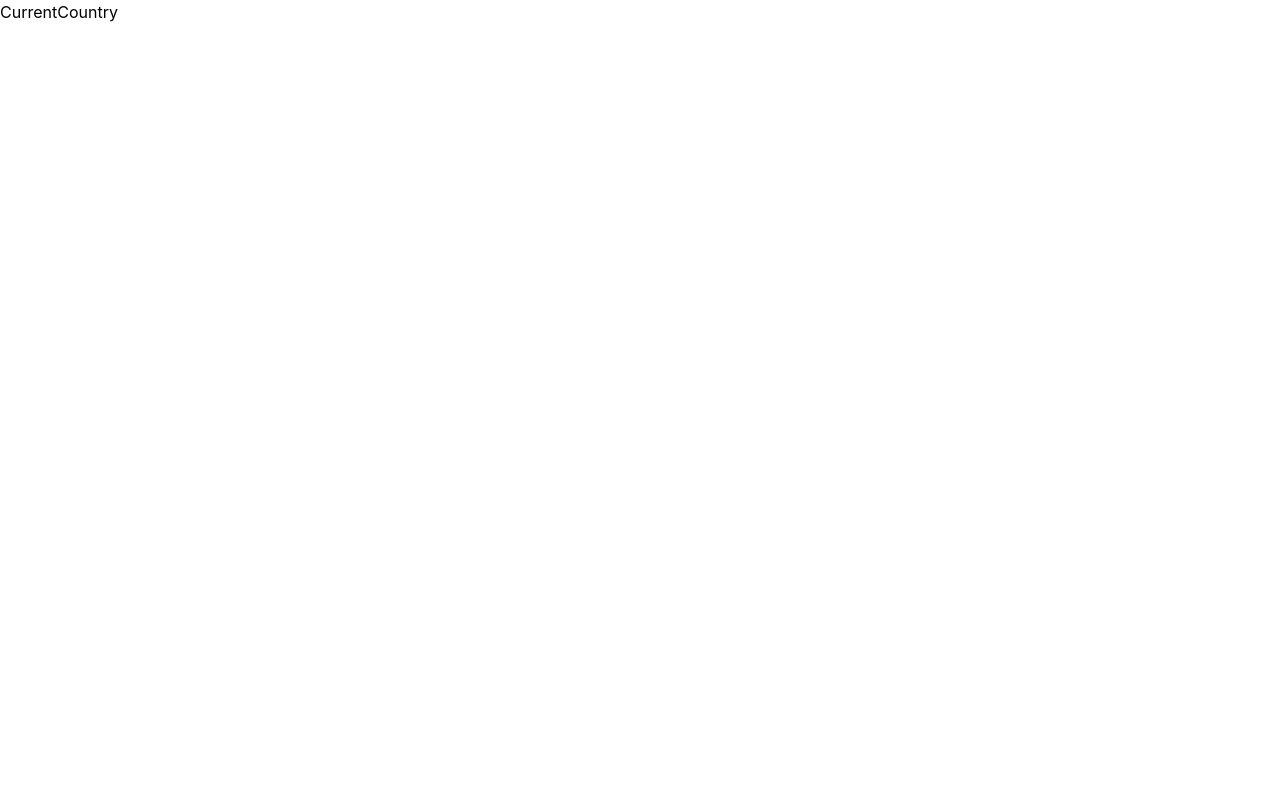
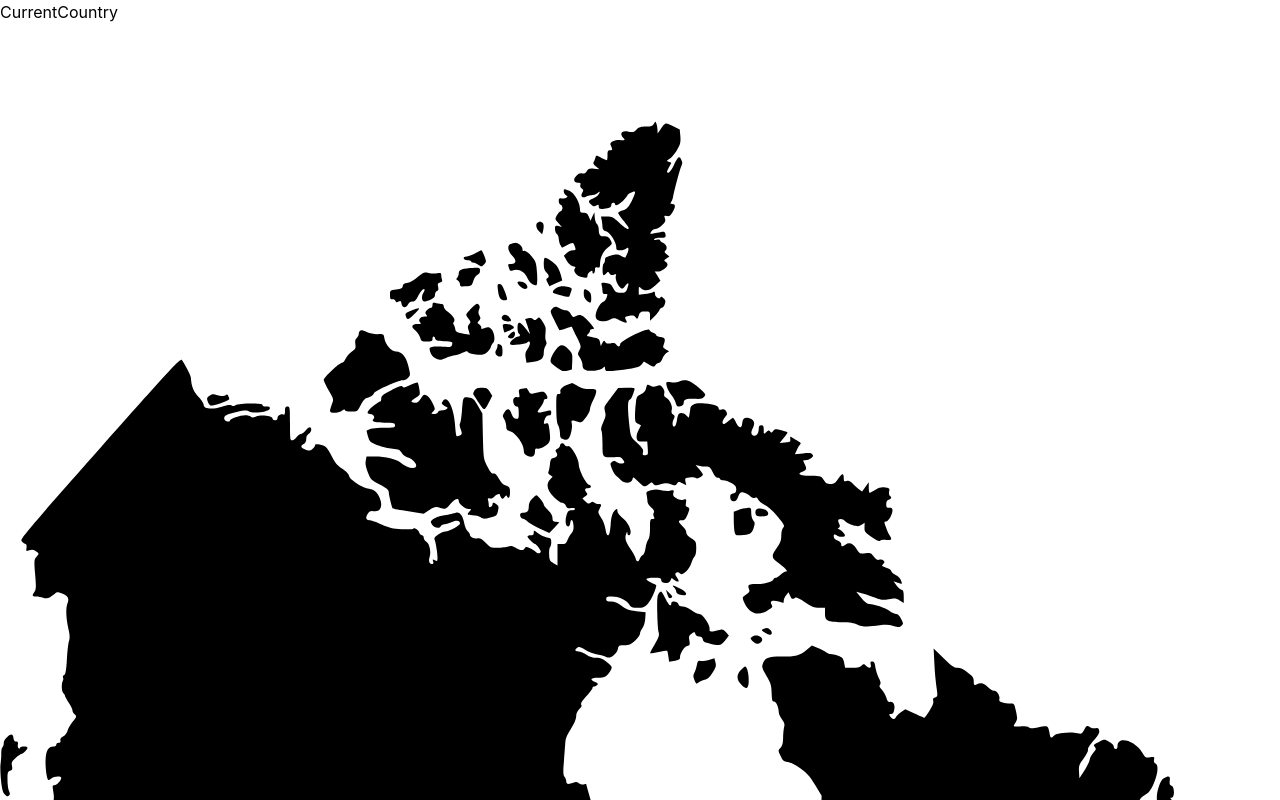
Before and after one commit to WeikeShi0730/worldle, a React (Create React App) app: page / in a window 1280 px wide. Shown: the top 800 px of the page. Built offline with nearby package versions, Linux system fonts and the light colour scheme.

Commit message:
Add country svg

```diff
--- a/src/components/current-country.component.tsx
+++ b/src/components/current-country.component.tsx
@@ -1,8 +1,17 @@
 import React from "react";
+import { default as CountrySvg } from "../data/countries-svg/ca/vector.svg";
 
 // country image api:
 const CurrentCountry = () => {
-  return <div>CurrentCountry</div>;
+  return (
+    <div>
+      CurrentCountry
+      <div className="w-10 h-10">
+        <img src={CountrySvg} alt="Country SVG"/>
+        {/* <CountrySvg /> */}
+      </div>
+    </div>
+  );
 };
 
 export default CurrentCountry;
```
